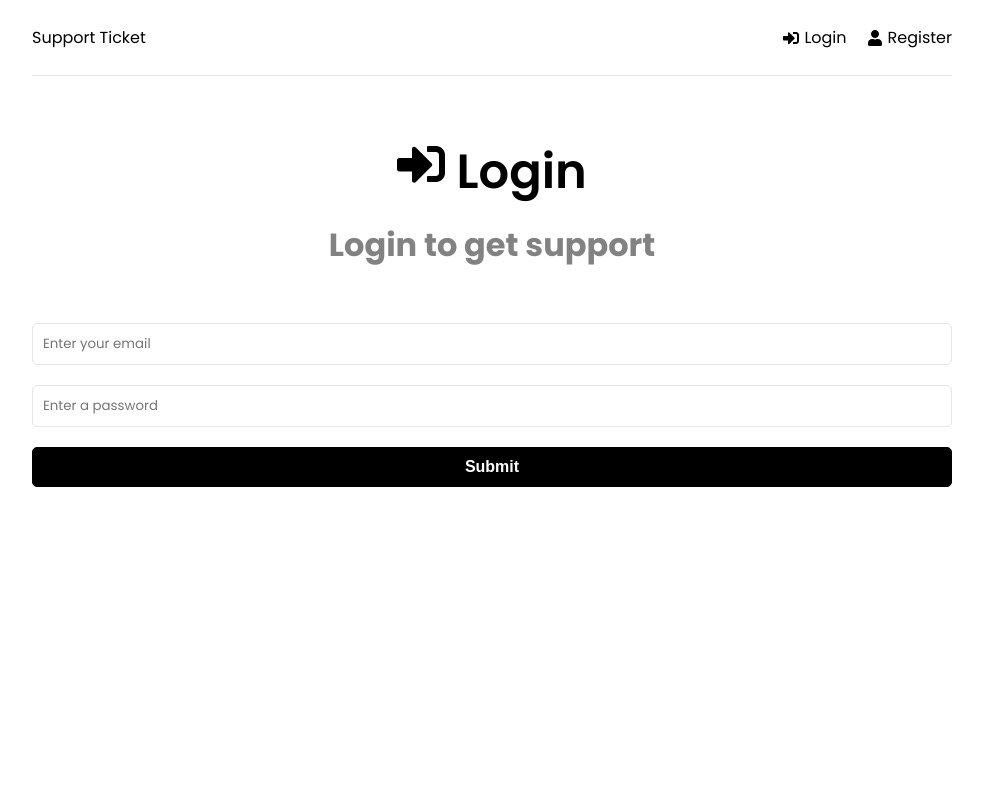
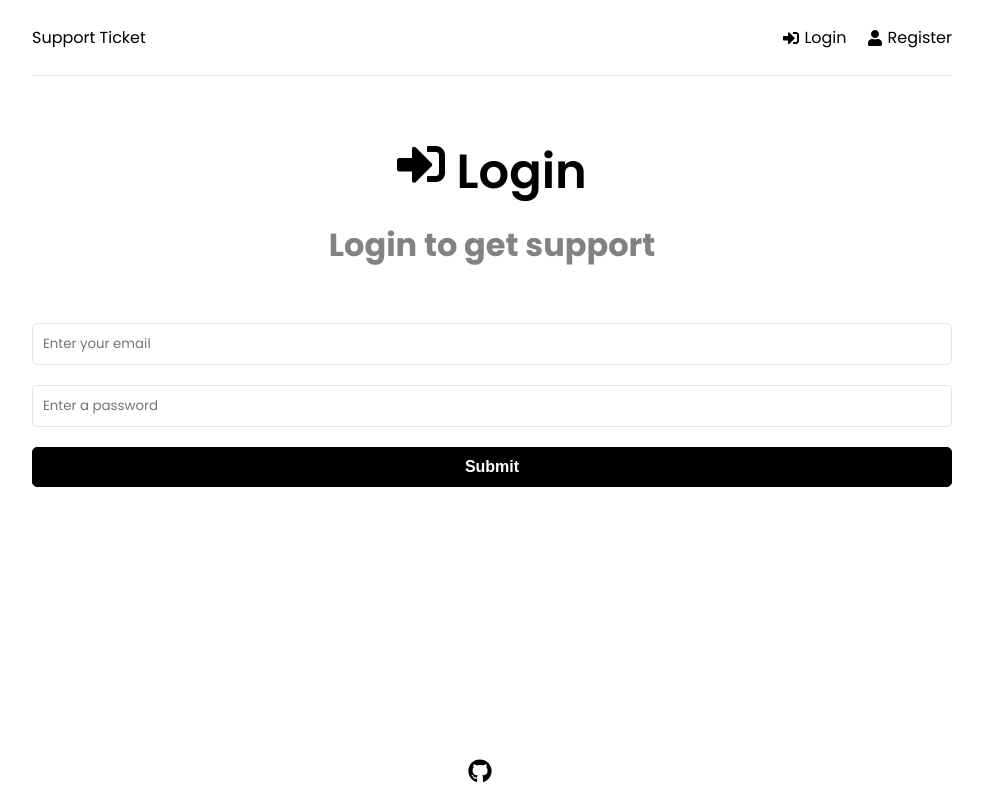
Before and after one commit to u31999/Support-Tickets-app, a React (Create React App) app in the folder frontend/: page /login in a window 1280 px wide. Shown: the whole page, without its empty margins (148-1131 px from the left). Built offline with nearby package versions, Linux system fonts and the light colour scheme.

Commit message:
Add footer and fix es-lint waring

```diff
--- a/frontend/src/App.js
+++ b/frontend/src/App.js
@@ -9,6 +9,7 @@ import NewTicket from './pages/NewTicket';
 import PrivateRoute from './component/PrivateRoute';
 import Tickets from './pages/Tickets';
 import Ticket from './pages/Ticket';
+import FooterIcons from './component/GithubIcon';
 
 function App() {
   return (
@@ -32,6 +33,7 @@ function App() {
           </Routes>
         </div>
         <ToastContainer />
+        <FooterIcons />
       </Router>
     </>
   );
--- /dev/null
+++ b/frontend/src/component/GithubIcon.jsx
@@ -0,0 +1,15 @@
+import {FaGithub} from 'react-icons/fa'
+
+function FooterIcons() {
+  return (
+    <div className='footer-container'>
+        <a href='https://github.com/u31999'
+            target='_blank' rel='noreferrer'>
+           <FaGithub />
+        </a>
+
+    </div>
+  )
+}
+
+export default FooterIcons
--- a/frontend/src/index.css
+++ b/frontend/src/index.css
@@ -404,3 +404,15 @@ footer {
     font-size: 1.5rem;
   }
 }
+
+.footer-container {
+  position: fixed;
+  bottom: 1%;
+  right: 50%;
+  font-size: 1.5rem;
+}
+
+.footer-container:hover {
+  opacity: .5;
+  cursor: pointer;
+}
--- a/frontend/src/pages/Ticket.jsx
+++ b/frontend/src/pages/Ticket.jsx
@@ -1,6 +1,6 @@
 import { useSelector, useDispatch } from "react-redux"
 import { getSingleTicket, closeTicket } from '../features/tickets/ticketsSlice'
-import {getNotes, reset as resetNotes, createNote} from '../features/notes/notesSlice'
+import {getNotes, createNote} from '../features/notes/notesSlice'
 import BackBtn from "../component/BackBtn"
 import Spinner from "../component/Spinner"
 import { useParams, useNavigate } from "react-router-dom"
@@ -28,7 +28,7 @@ Modal.setAppElement('#root')
 function Ticket() {
     const [modelIsOpen, setModelIsOpen] = useState(false)
     const [noteText, setNoteText] = useState('')
-    const {ticket, isLoading, isSuccess,
+    const {ticket, isLoading,
         isError, message} = useSelector((state) => state.tickets)
 
         const {notes,
```
